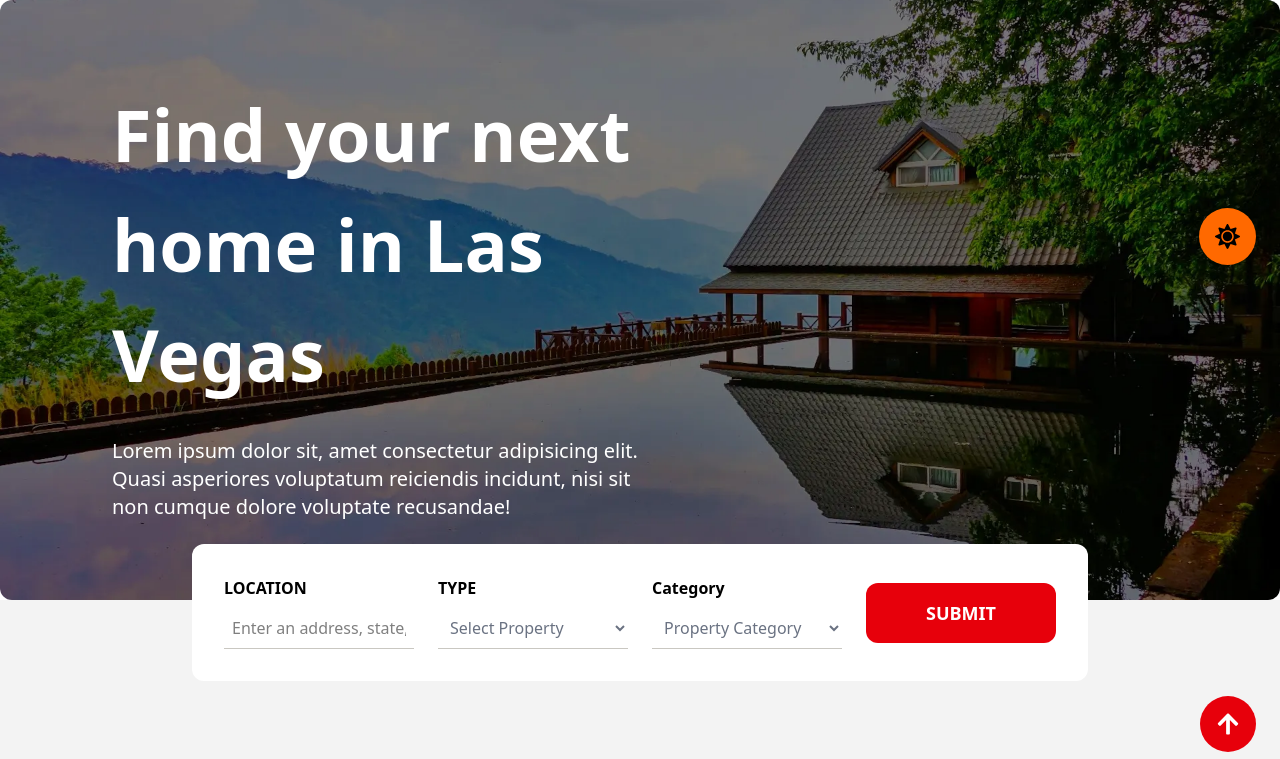
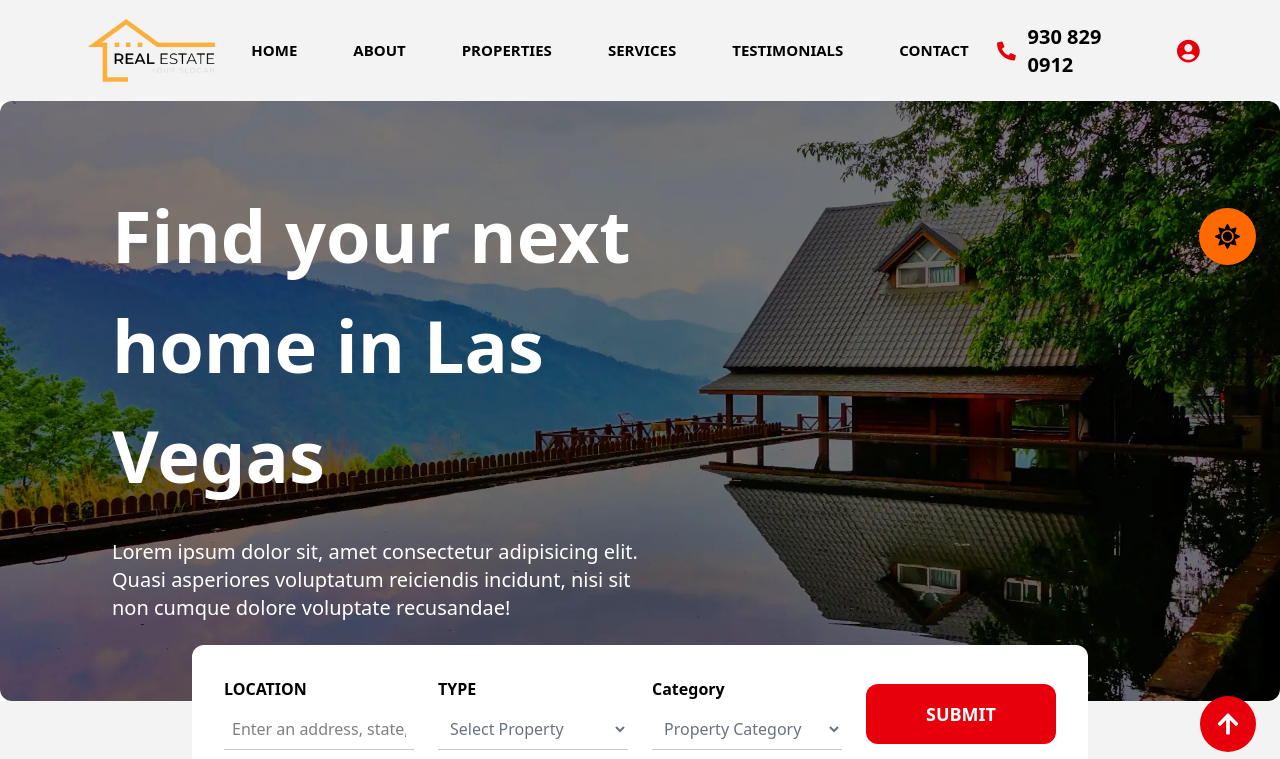
Before and after one commit to SugamShrestha677/Estate, a React (Vite) app: page / in a window 1280 px wide. Shown: the top 759 px of the page. Built offline with nearby package versions, Linux system fonts and the light colour scheme.

Commit message:
updated Navbar with full functionalities and responsive

```diff
--- a/src/App.jsx
+++ b/src/App.jsx
@@ -13,7 +13,7 @@
 const App = () => {
   return (
 <DarkModeProvider>
-  <Header/>
+<Header/>
 <Hero/>
 <About/>
 <PopularAreas/>
--- a/src/Components/Header.jsx
+++ b/src/Components/Header.jsx
@@ -1,8 +1,11 @@
-import React, { useEffect } from 'react'
-
+import React, { useEffect, useState } from "react";
+import { Link } from "react-scroll";
+import { FaXmark, FaBars } from "react-icons/fa6";
+import { FaPhoneAlt, FaUserCircle } from "react-icons/fa";
+import logo from "../assets/images/logo.png";
 import AOS from "aos";
 import "aos/dist/aos.css";
-import { useDarkMode } from './DarkModeContext';
+import { useDarkMode } from "./DarkModeContext";
 const Header = () => {
   useEffect(() => {
     AOS.init({
@@ -14,11 +17,133 @@
   }, []);
 
   const { darkMode, toggleDarkMode } = useDarkMode();
+  const [isMenuOpen, setIsMenuOpen] = useState(false);
+  const toggleMenu = () => {
+    setIsMenuOpen(!isMenuOpen);
+  };
+
+  const closeMenu = () => {
+    setIsMenuOpen(false);
+  };
+
+  const navItems = [
+    {
+      link: "Home",
+      path: "home",
+    },
+    {
+      link: "About",
+      path: "about",
+    },
+    {
+      link: "Properties",
+      path: "properties",
+    },
+    {
+      link: "Services",
+      path: "services",
+    },
+    {
+      link: "Testimonials",
+      path: "testimonials",
+    },
+    {
+      link: "Contact",
+      path: "contact",
+    },
+  ];
   return (
-    <div>
+    <nav
+      className={`${
+        darkMode ? "dark bg-black" : "light bg-[#f3f3f3]"
+      } flex justify-between items-center gap-4 lg:px-20 px-4 py-3 sticky top-0 z-30`}
+    >
+      <div id="logo">
+        <img
+          src={logo}
+          alt="company logo"
+          className={`lg:w-[150px] w-[120px] ${darkMode ? "invert" : ""}`}
+        />
+      </div>
 
-    </div>
-  )
-}
+      <ul className="lg:flex justify-center items-center gap-8 hidden">
+        {navItems.map(({ link, path }) => (
+          <Link
+            key={path}
+            className={`text-black text-[15px] uppercase font-semibold cursor-pointer px-3 py-2 ${
+              darkMode ? "text-white" : ""
+            } hover:bg-red-600 rounded-lg hover:text-white `}
+            spy={true}
+            offset={-100}
+            smooth={true}
+            to={path}
+          >
+            {link}
+          </Link>
+        ))}
+      </ul>
 
-export default Header
+      {/* Mobile menus  */}
+      <div
+        className="flex justify-center items-center lg:hidden"
+        onClick={toggleMenu}
+      >
+        <div>
+          {isMenuOpen ? (
+            <FaXmark
+              className={`text-black ${
+                darkMode ? "text-white" : ""
+              } text-2xl cursor-pointer`}
+            />
+          ) : (
+            <FaBars
+              className={`text-black ${
+                darkMode ? "text-white" : ""
+              } text-2xl cursor-pointer`}
+            />
+          )}
+        </div>
+      </div>
+
+      <div
+        className={`${
+          isMenuOpen ? "flex" : "hidden"
+        } w-full h-fit bg-slate-800 p-4 absolute top-[80px] left-0 `}
+        onClick={closeMenu}
+      >
+        <ul
+          className={`flex flex-col justify-center items-center gap-2 w-full `}
+        >
+          {navItems.map(({ link, path }) => (
+            <Link
+              key={path}
+              className={`text-white uppercase font-semibold cursor-pointer p-3 rounded-lg hover:bg-red-600 hover:text-black w-full text-center`}
+              spy={true}
+              offset={-100}
+              smooth={true}
+              to={path}
+            >
+              {link}
+            </Link>
+          ))}
+        </ul>
+      </div>
+
+      <div className={`flex justify-center items-center lg:gap-8 gap-2`}>
+        <div className={`flex justify-center items-center lg:gap-3 gap-1`}>
+          <FaPhoneAlt className="size-5 text-red-600 " />
+          <h1
+            className={`lg:text-xl text-sm text-black ${
+              darkMode ? "text-white" : ""
+            } font-semibold `}
+          >
+            930 829 0912
+          </h1>
+        </div>
+        <FaUserCircle className="size-6 text-red-600" />
+      </div>
+    </nav>
+  );
+};
+
+export default Header;
--- a/src/sections/PopularAreas.jsx
+++ b/src/sections/PopularAreas.jsx
@@ -89,10 +89,10 @@
             className="flex justify-center lg:items-center gap-8 w-full"
           >
             <h1 className={`font-semibold text-7xl ${darkMode ? 'text-white' : 'text-black'}`}>
-              5K
+              9K
             </h1>
             <h1 className={`font-semibold text-xl ${darkMode ? 'text-white' : 'text-black'}`}>
-              ACTIVE <br /> LISTINGS
+              SOLID <br /> LISTINGS
             </h1>
           </div>
           <div
@@ -101,10 +101,10 @@
             className="flex justify-center lg:items-center gap-8 w-full"
           >
             <h1 className={`font-semibold text-7xl ${darkMode ? 'text-white' : 'text-black'}`}>
-              5K
+              6K
             </h1>
             <h1 className={`font-semibold text-xl ${darkMode ? 'text-white' : 'text-black'}`}>
-              ACTIVE <br /> LISTINGS
+              CLIENTS <br /> WE'VE SERVED
             </h1>
           </div>
         </div>
```
